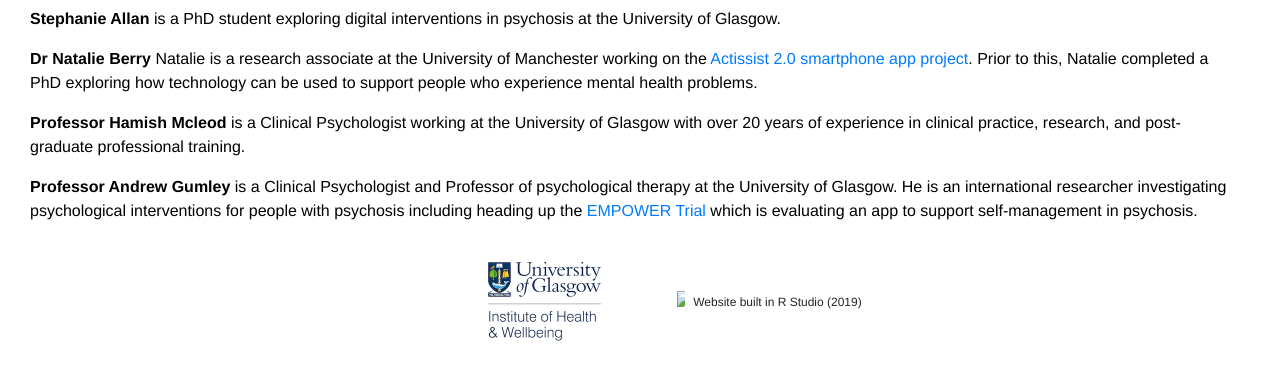
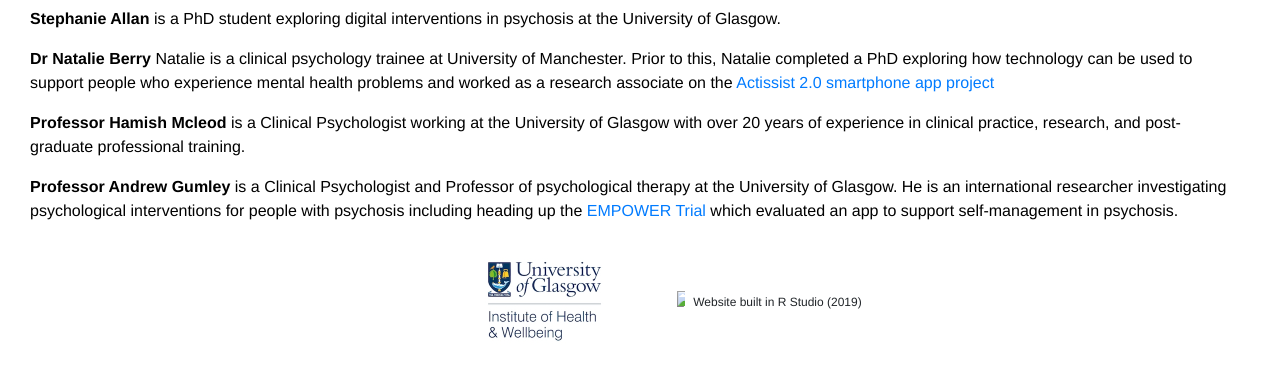
Before and after one commit to sallan2/delphi, a plain HTML site: page about.html in a window 1280 px wide. Shown: the part 547-915 px from the top of the page. Drawn offline with nearby package versions, Linux system fonts and the light colour scheme; a web font is replaced by a local one.

Commit message:
updating

```diff
--- a/about.html
+++ b/about.html
@@ -55,9 +55,9 @@
 
 
 <p><b>Stephanie Allan</b> is a PhD student exploring digital interventions in psychosis at the University of Glasgow.</p>
-<p><b>Dr Natalie Berry</b> Natalie is a research associate at the University of Manchester working on the <a href="http://www.sites.manchester.ac.uk/actissist">Actissist 2.0 smartphone app project</a>. Prior to this, Natalie completed a PhD exploring how technology can be used to support people who experience mental health problems.</p>
+<p><b>Dr Natalie Berry</b> Natalie is a clinical psychology trainee at University of Manchester. Prior to this, Natalie completed a PhD exploring how technology can be used to support people who experience mental health problems and worked as a research associate on the <a href="http://www.sites.manchester.ac.uk/actissist">Actissist 2.0 smartphone app project</a></p>
 <p><b>Professor Hamish Mcleod</b> is a Clinical Psychologist working at the University of Glasgow with over 20 years of experience in clinical practice, research, and post-graduate professional training.</p>
-<p><b>Professor Andrew Gumley</b> is a Clinical Psychologist and Professor of psychological therapy at the University of Glasgow. He is an international researcher investigating psychological interventions for people with psychosis including heading up the <a href="https://empowerstudy.net/">EMPOWER Trial</a> which is evaluating an app to support self-management in psychosis. </p>
+<p><b>Professor Andrew Gumley</b> is a Clinical Psychologist and Professor of psychological therapy at the University of Glasgow. He is an international researcher investigating psychological interventions for people with psychosis including heading up the <a href="https://empowerstudy.net/">EMPOWER Trial</a> which evaluated an app to support self-management in psychosis.</p>
 
 
     </div>
```
Also changed, not shown: index.html (+1 -1 lines).
